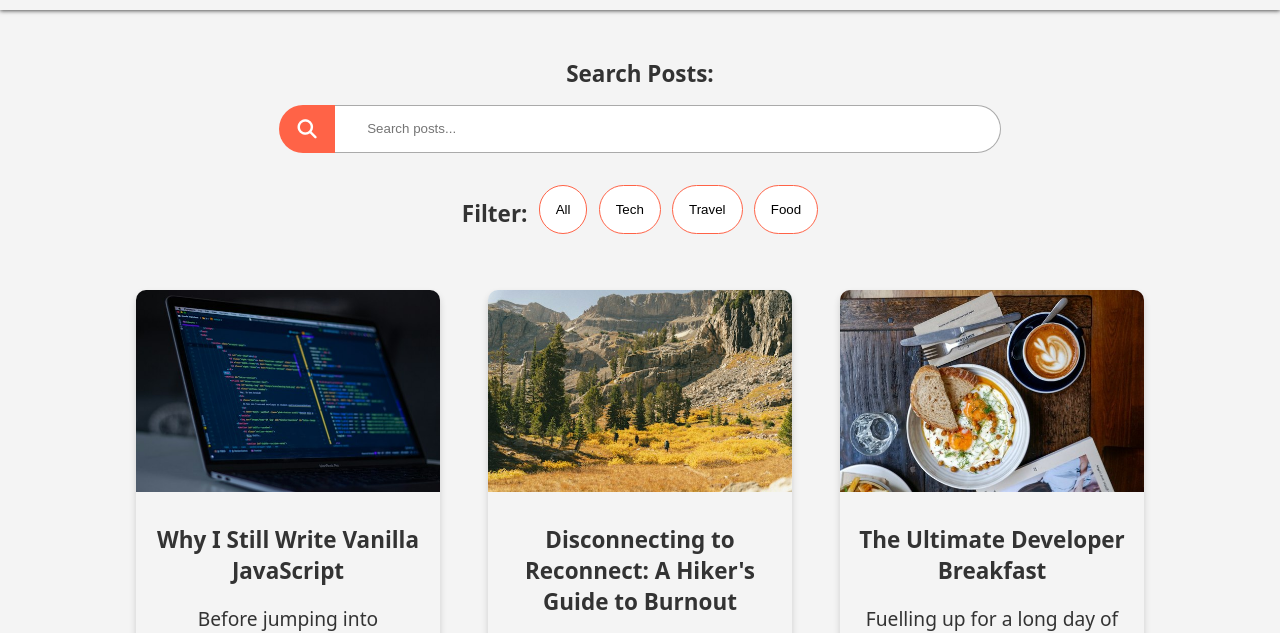
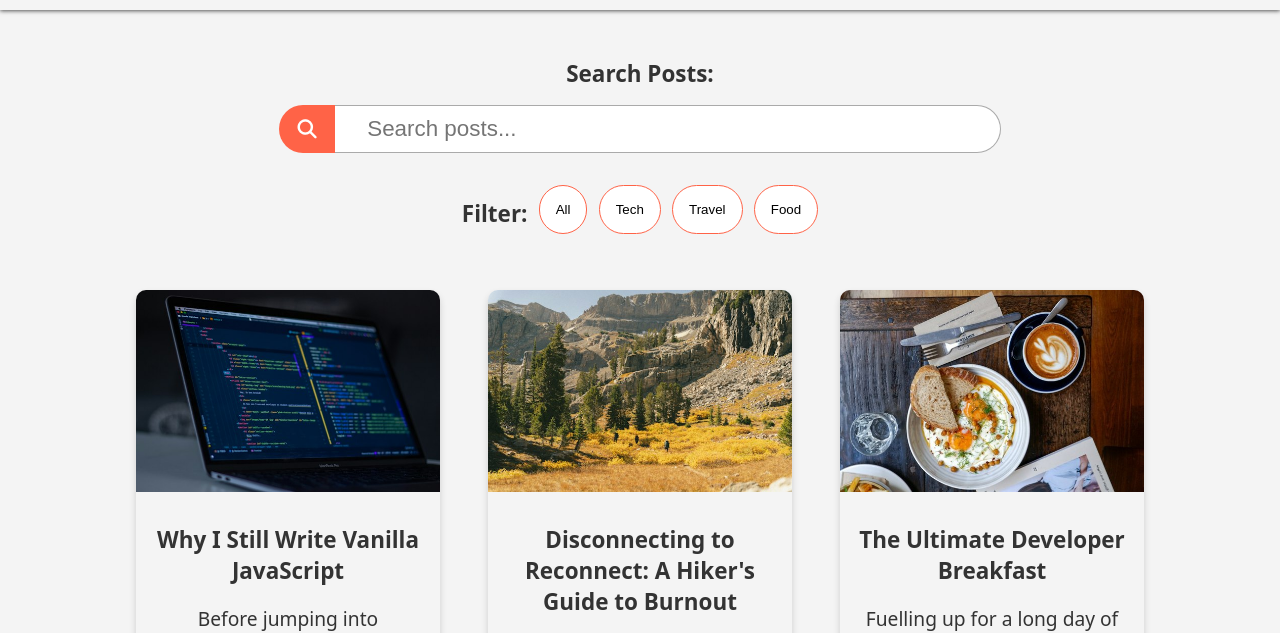
Before and after one commit to markocira42-cmd/elevvo-blog, a plain HTML site: page index.html in a window 1280 px wide. Shown: the part 59-692 px from the top of the page. Drawn offline with Linux system fonts and the light colour scheme.

Commit message:
style: set font-size for the search bar input field

```diff
--- a/style.css
+++ b/style.css
@@ -106,6 +106,7 @@ main {
   padding: 0 0.8rem;
   border-left: none;
   border-radius: 0 var(--edges) var(--edges) 0;
+  font-size: clamp(1.2rem, 4vw, 1.4rem);
 }
 
 .search-bar #search-input:hover {
```
